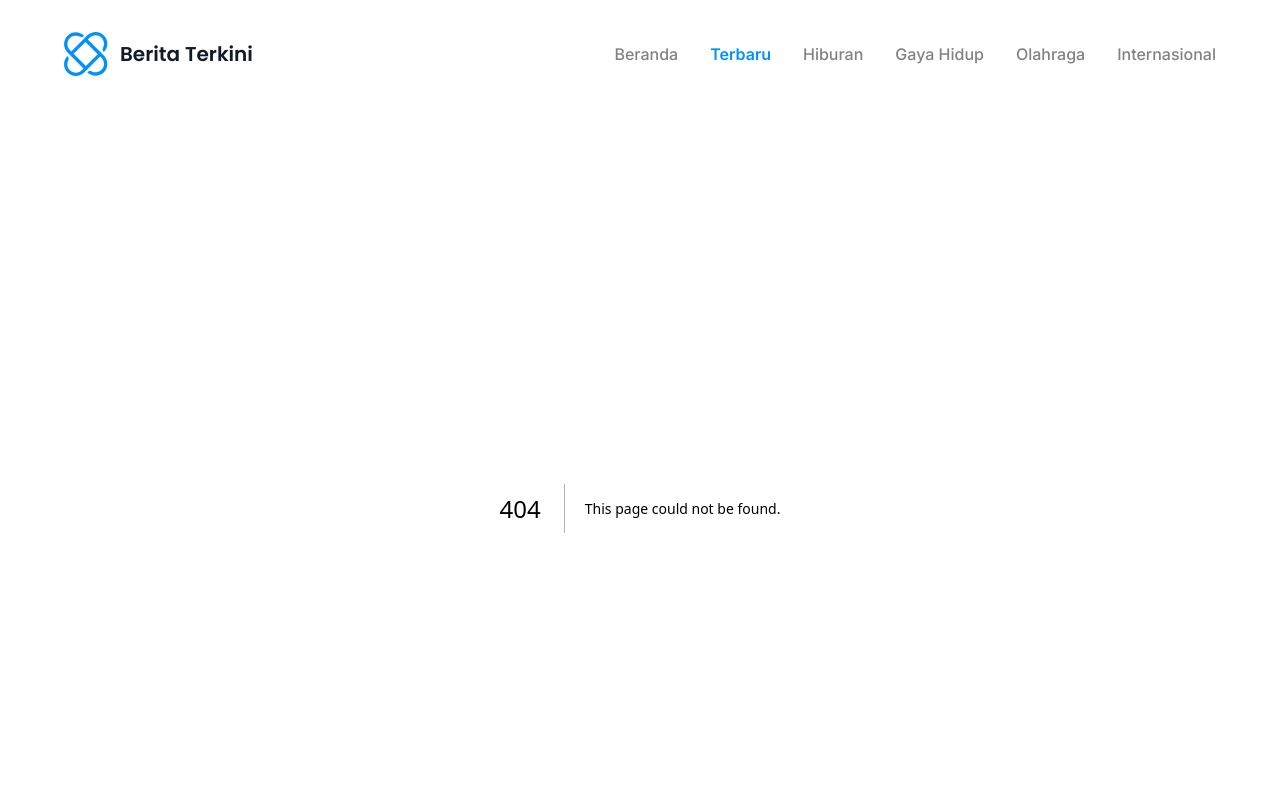
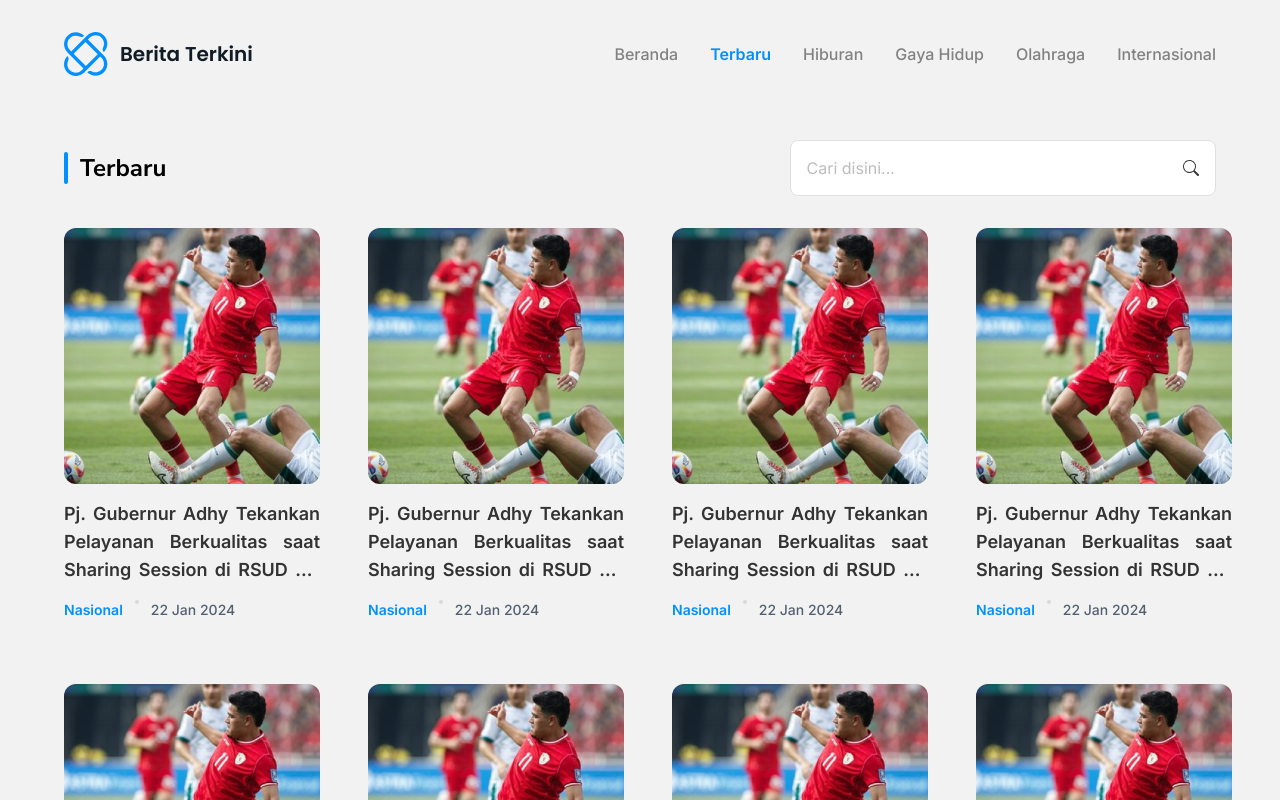
Before and after one commit to Glenn-Rhee/berita-terkini, a Next.js app: page /new in a window 1280 px wide. Before the commit this address had no page. Shown: the top 800 px of the page. Built offline with nearby package versions, Linux system fonts and the light colour scheme.

Commit message:
feat: added new page

```diff
--- /dev/null
+++ b/src/app/new/page.tsx
@@ -0,0 +1,22 @@
+import Card from "@/components/Card";
+import Container from "@/components/Container";
+import FooterSection from "@/components/FooterSection";
+import HeaderSection from "@/components/HeaderSection";
+
+export default function NewPage() {
+  return (
+    <Container>
+      <section className="flex flex-col gap-y-8">
+        <HeaderSection title="Terbaru" />
+        <div className="flex flex-col gap-y-32 justify-between">
+          <div className="grid grid-cols-2 md:grid-cols-4 gap-16">
+            {Array.from({ length: 16 }).map((_, i) => (
+              <Card key={i} />
+            ))}
+          </div>
+          <FooterSection />
+        </div>
+      </section>
+    </Container>
+  );
+}
--- /dev/null
+++ b/src/components/Card.tsx
@@ -0,0 +1,27 @@
+import Image from "next/image";
+import Link from "next/link";
+
+export default function Card() {
+  return (
+    <Link href={"/"} className="flex gap-y-4 flex-col w-64">
+      <Image
+        src={"/img/headline-ex.png"}
+        alt="1"
+        width={220}
+        height={220}
+        className="aspect-square w-full object-cover rounded-xl"
+      />
+      <h6 className="line-clamp-3 text-justify font-semibold font-inter text-lg text-gray-1">
+        Pj. Gubernur Adhy Tekankan Pelayanan Berkualitas saat Sharing Session di
+        RSUD Dr. Soetomo
+      </h6>
+      <div className="flex gap-x-3 font-inter">
+        <span className="text-brand-color font-semibold text-sm">Nasional</span>
+        <div className="size-1 rounded-full bg-[#D9D9D9]" />
+        <span className="font-medium font-inter text-sm text-dark-400">
+          22 Jan 2024
+        </span>
+      </div>
+    </Link>
+  );
+}
--- /dev/null
+++ b/src/components/FooterSection.tsx
@@ -0,0 +1,33 @@
+import ArrowLeftIcon from "@/icon/ArrowLeftIcon";
+import ArrowRightIcon from "@/icon/ArrowRightIcon";
+
+export default function FooterSection() {
+  return (
+    <div className="flex justify-between items-center font-inter">
+      <span className="text-gray-1">Showing 1 to 10 of 97 results</span>
+      <div className="flex items-center gap-x-5">
+        <button className="flex items-center cursor-pointer gap-x-1 rounded-lg hover:bg-dark-8 h-10 px-3 text-dark-400">
+          <ArrowLeftIcon /> Previous
+        </button>
+        <button className="bg-brand-color cursor-pointer font-medium text-white flex items-center justify-center size-10 rounded-lg">
+          1
+        </button>
+        <button className="font-medium cursor-pointer hover:bg-dark-8 transition-colors text-dark-400 flex items-center justify-center size-10 rounded-lg">
+          2
+        </button>
+        <button className="font-medium cursor-pointer hover:bg-dark-8 transition-colors text-dark-400 flex items-center justify-center size-10 rounded-lg">
+          ...
+        </button>
+        <button className="font-medium cursor-pointer hover:bg-dark-8 transition-colors text-dark-400 flex items-center justify-center size-10 rounded-lg">
+          8
+        </button>
+        <button className="font-medium cursor-pointer hover:bg-dark-8 transition-colors text-dark-400 flex items-center justify-center size-10 rounded-lg">
+          9
+        </button>
+        <button className="flex items-center cursor-pointer gap-x-1 rounded-lg hover:bg-dark-8 h-10 px-3 text-dark-400">
+          Next <ArrowRightIcon />
+        </button>
+      </div>
+    </div>
+  );
+}
--- /dev/null
+++ b/src/components/HeaderSection.tsx
@@ -0,0 +1,32 @@
+import SearchIcon from "@/icon/SearchIcon";
+
+interface HeaderSectionProps {
+  title: string;
+}
+
+export default function HeaderSection(props: HeaderSectionProps) {
+  const { title } = props;
+  return (
+    <header className="flex items-center justify-between w-full">
+      <div
+        className={
+          "w-full ps-4 relative before:absolute before:left-0 before:top-0 before:h-full before:w-1 before:bg-brand-color before:rounded-full"
+        }
+      >
+        <h4 className="font-bold text-2xl font-nunitoSans text-black">
+          {title}
+        </h4>
+      </div>
+      <div className="flex w-2xl h-14 pe-4 items-center bg-white border border-surface-soft rounded-lg">
+        <input
+          type="text"
+          className="border-none outline-none ring-0 focus:ring-0 focus:outline-none focus:border-none shadow-none focus:shadow-none h-full w-full px-4 rounded-lg m-0 placeholder:text-disable font-inter text-dark-800 group/input"
+          placeholder="Cari disini..."
+        />
+        <button>
+          <SearchIcon />
+        </button>
+      </div>
+    </header>
+  );
+}
--- a/src/components/Recomendation.tsx
+++ b/src/components/Recomendation.tsx
@@ -1,102 +1,18 @@
-import Image from "next/image";
-import ArrowLeftIcon from "@/icon/ArrowLeftIcon";
-import ArrowRightIcon from "@/icon/ArrowRightIcon";
-import SearchIcon from "@/icon/SearchIcon";
+import HeaderSection from "./HeaderSection";
+import Card from "./Card";
+import FooterSection from "./FooterSection";
 
 export default function Recomendation() {
   return (
     <section className="my-16 flex flex-col gap-y-8">
-      <div className="flex items-center justify-between w-full">
-        <div
-          className={
-            "w-full ps-4 relative before:absolute before:left-0 before:top-0 before:h-full before:w-1 before:bg-brand-color before:rounded-full"
-          }
-        >
-          <h4 className="font-bold text-2xl font-nunitoSans text-black">
-            Rekomendasi Untuk Anda
-          </h4>
-        </div>
-        <div className="flex w-2xl h-14 pe-4 items-center bg-white border border-surface-soft rounded-lg">
-          <input
-            type="text"
-            className="
-                        border-none
-                        outline-none
-                        ring-0
-                        focus:ring-0
-                        focus:outline-none
-                        focus:border-none
-                        shadow-none
-                        focus:shadow-none
-                        h-full w-full
-                        px-4
-                        rounded-lg
-                        m-0
-                        placeholder:text-disable
-                        font-inter
-                        text-dark-800
-                        group/input
-                    "
-            placeholder="Cari disini..."
-          />
-          <button>
-            <SearchIcon />
-          </button>
-        </div>
-      </div>
+      <HeaderSection title="Rekomendasi Untuk Anda" />
       <div className="flex flex-col gap-y-32 justify-between">
         <div className="grid grid-cols-2 md:grid-cols-4 gap-16">
           {Array.from({ length: 8 }).map((_, i) => (
-            <div key={i} className="flex gap-y-4 flex-col w-64">
-              <Image
-                src={"/img/headline-ex.png"}
-                alt="1"
-                width={220}
-                height={220}
-                className="aspect-square w-full object-cover rounded-xl"
-              />
-              <h6 className="line-clamp-3 text-justify font-semibold font-inter text-lg text-gray-1">
-                Pj. Gubernur Adhy Tekankan Pelayanan Berkualitas saat Sharing
-                Session di RSUD Dr. Soetomo
-              </h6>
-              <div className="flex gap-x-3 font-inter">
-                <span className="text-brand-color font-semibold text-sm">
-                  Nasional
-                </span>
-                <div className="size-1 rounded-full bg-[#D9D9D9]" />
-                <span className="font-medium font-inter text-sm text-dark-400">
-                  22 Jan 2024
-                </span>
-              </div>
-            </div>
+            <Card key={i} />
           ))}
         </div>
-        <div className="flex justify-between items-center font-inter">
-          <span className="text-gray-1">Showing 1 to 10 of 97 results</span>
-          <div className="flex items-center gap-x-5">
-            <button className="flex items-center cursor-pointer gap-x-1 rounded-lg hover:bg-dark-8 h-10 px-3 text-dark-400">
-              <ArrowLeftIcon /> Previous
-            </button>
-            <button className="bg-brand-color cursor-pointer font-medium text-white flex items-center justify-center size-10 rounded-lg">
-              1
-            </button>
-            <button className="font-medium cursor-pointer hover:bg-dark-8 transition-colors text-dark-400 flex items-center justify-center size-10 rounded-lg">
-              2
-            </button>
-            <button className="font-medium cursor-pointer hover:bg-dark-8 transition-colors text-dark-400 flex items-center justify-center size-10 rounded-lg">
-              ...
-            </button>
-            <button className="font-medium cursor-pointer hover:bg-dark-8 transition-colors text-dark-400 flex items-center justify-center size-10 rounded-lg">
-              8
-            </button>
-            <button className="font-medium cursor-pointer hover:bg-dark-8 transition-colors text-dark-400 flex items-center justify-center size-10 rounded-lg">
-              9
-            </button>
-            <button className="flex items-center cursor-pointer gap-x-1 rounded-lg hover:bg-dark-8 h-10 px-3 text-dark-400">
-              Next <ArrowRightIcon />
-            </button>
-          </div>
-        </div>
+        <FooterSection />
       </div>
     </section>
   );
```
